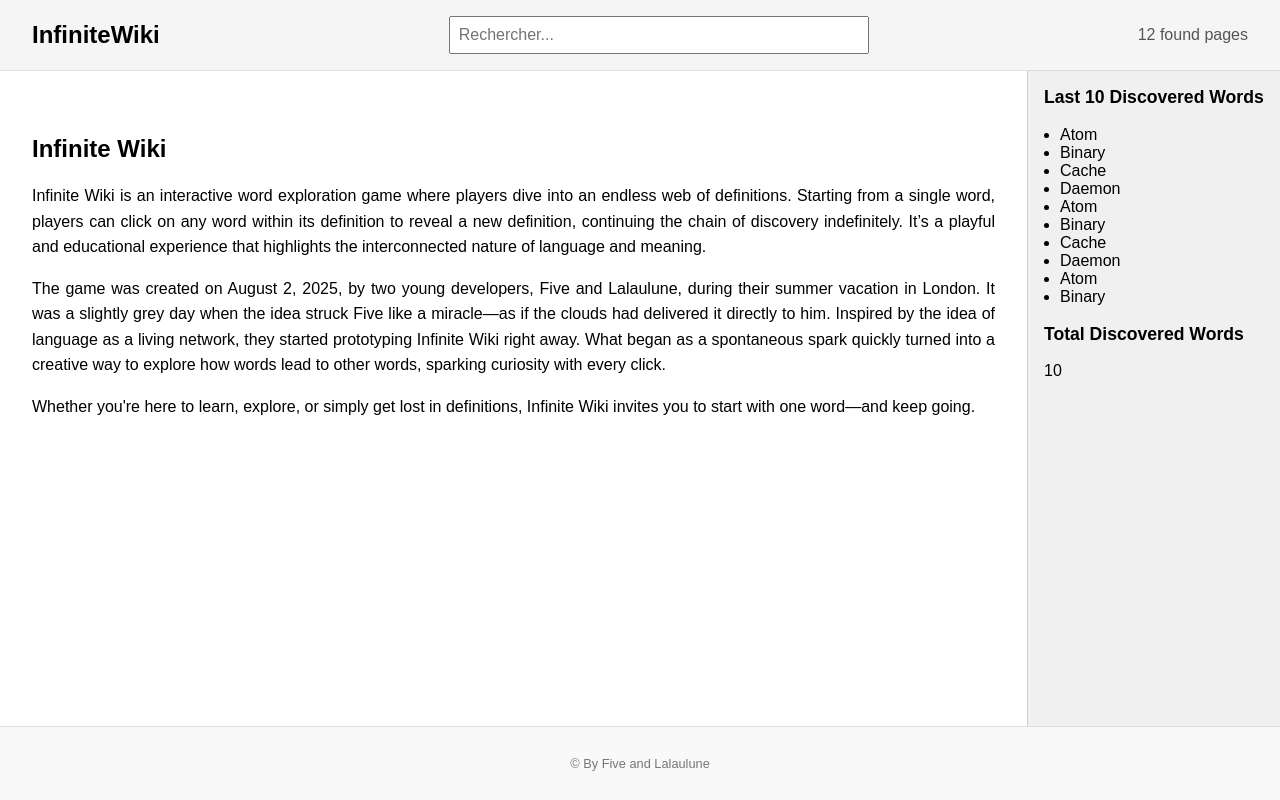
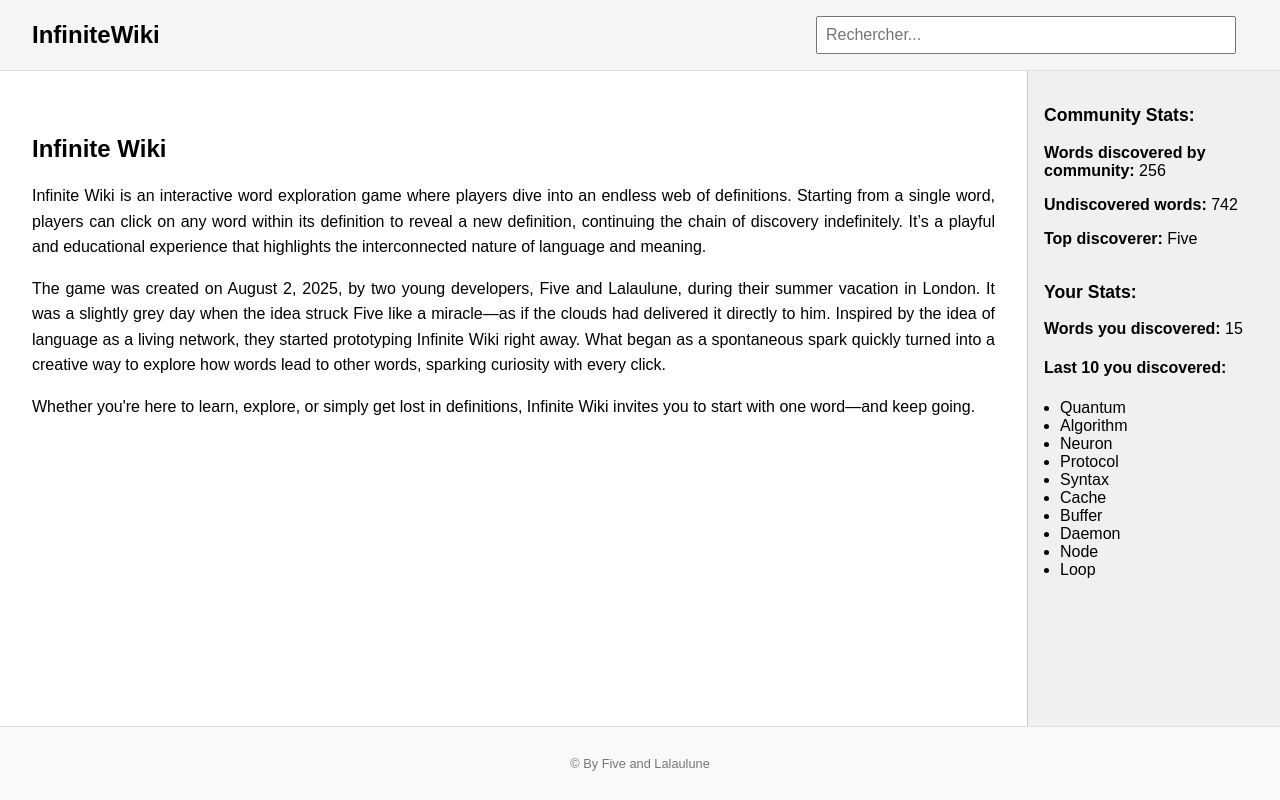
Before and after one commit to FrenchFive/InfiniteWiki, a Flask app: page / in a window 1280 px wide. Run offline with Flask 3, Linux system fonts and the light colour scheme.

Commit message:
Added new stats

```diff
--- a/templates/index.html
+++ b/templates/index.html
@@ -14,8 +14,6 @@
     <div class="search-bar">
       <input type="text" placeholder="Rechercher...">
     </div>
-
-    <div class="page-count">12 found pages</div>
   </header>
 
   <main>
@@ -41,24 +39,30 @@
 
 
     <aside class="sidebar">
-      <h3>Last 10 Discovered Words</h3>
-      <ul>
-        <li>Atom</li>
-        <li>Binary</li>
-        <li>Cache</li>
-        <li>Daemon</li>
-        <li>Atom</li>
-        <li>Binary</li>
-        <li>Cache</li>
-        <li>Daemon</li>
-        <li>Atom</li>
-        <li>Binary</li>
-      </ul>
+        <br>
 
-      <br>
+        <h3>Community Stats: </h3>
+        <p><strong>Words discovered by community:</strong> 256</p>
+        <p><strong>Undiscovered words:</strong> 742</p>
+        <p><strong>Top discoverer:</strong> Five</p>
 
-      <h3>Total Discovered Words</h3>
-      <p>10</p>
+        <br>
+
+        <h3>Your Stats: </h3>
+        <p><strong>Words you discovered:</strong> 15</p>
+        <h4>Last 10 you discovered:</h4>
+        <ul>
+          <li>Quantum</li>
+          <li>Algorithm</li>
+          <li>Neuron</li>
+          <li>Protocol</li>
+          <li>Syntax</li>
+          <li>Cache</li>
+          <li>Buffer</li>
+          <li>Daemon</li>
+          <li>Node</li>
+          <li>Loop</li>
+        </ul>
     </aside>
   </main>
 
```
